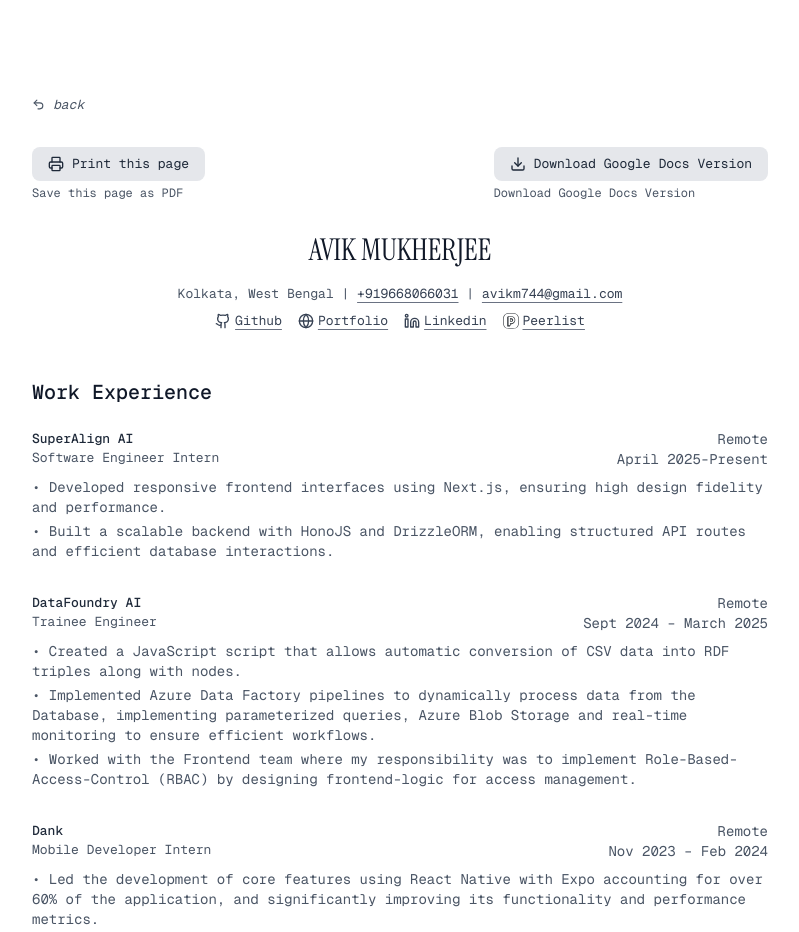
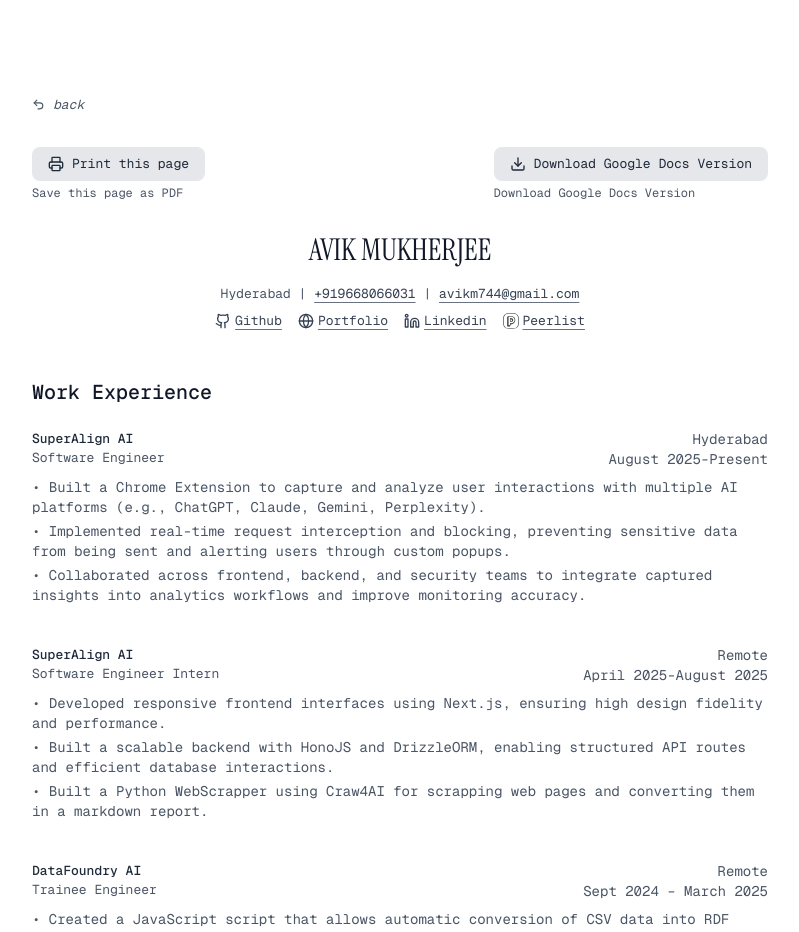
Before and after one commit to Avik-creator/avikmukherjee-portfolio-v2, a Next.js app: page /resume in a window 1280 px wide. Shown: the top 932 px of the page, without its empty margins (240-1039 px from the left). Built offline with nearby package versions, Linux system fonts and the light colour scheme.

Commit message:
Modify work experience and contact information
Updated location and job details in work experience section.

```diff
--- a/app/resume/page.tsx
+++ b/app/resume/page.tsx
@@ -174,7 +174,7 @@ export default function ResumePage() {
         <header className="text-center">
           <h1 className="text-3xl font-serif font-medium text-gray-900 dark:text-stone-100 mb-4">AVIK MUKHERJEE</h1>
           <div className="space-y-2 text-gray-600 dark:text-neutral-400">
-            <p>Kolkata, West Bengal | <Link href="tel:+919668066031" className="text-gray-700 dark:text-stone-300 underline decoration-gray-500 dark:decoration-stone-400 decoration-[0.5px] underline-offset-4 transition-colors hover:text-gray-900 dark:hover:text-stone-200">+919668066031</Link> | <Link href="mailto:avikm744@gmail.com" className="text-gray-700 dark:text-stone-300 underline decoration-gray-500 dark:decoration-stone-400 decoration-[0.5px] underline-offset-4 transition-colors hover:text-gray-900 dark:hover:text-stone-200">avikm744@gmail.com</Link></p>
+            <p>Hyderabad | <Link href="tel:+919668066031" className="text-gray-700 dark:text-stone-300 underline decoration-gray-500 dark:decoration-stone-400 decoration-[0.5px] underline-offset-4 transition-colors hover:text-gray-900 dark:hover:text-stone-200">+919668066031</Link> | <Link href="mailto:avikm744@gmail.com" className="text-gray-700 dark:text-stone-300 underline decoration-gray-500 dark:decoration-stone-400 decoration-[0.5px] underline-offset-4 transition-colors hover:text-gray-900 dark:hover:text-stone-200">avikm744@gmail.com</Link></p>
             <p>
               <div className="flex flex-wrap gap-4 justify-center">
                 <span>
@@ -210,7 +210,24 @@ export default function ResumePage() {
         <section>
           <h2 className="text-xl font-medium text-gray-900 dark:text-neutral-100 mb-6">Work Experience</h2>
 
-          <div className="space-y-8">
+          <div className="space-y-10">
+             <div className="space-y-2">
+              <div className="flex justify-between items-start">
+                <div>
+                  <h3 className="font-medium text-gray-800 dark:text-neutral-200">SuperAlign AI</h3>
+                  <p className="text-gray-600 dark:text-neutral-400">Software Engineer</p>
+                </div>
+                <div className="text-right text-gray-600 dark:text-neutral-500 text-sm">
+                  <p>Hyderabad</p>
+                  <p>August 2025-Present</p>
+                </div>
+              </div>
+              <div className="space-y-1 text-gray-600 dark:text-neutral-400 text-sm">
+                <p>• Built a Chrome Extension to capture and analyze user interactions with multiple AI platforms (e.g., ChatGPT, Claude, Gemini, Perplexity).</p>
+                <p>• Implemented real-time request interception and blocking, preventing sensitive data from being sent and alerting users through custom popups.</p>
+                <p>• Collaborated across frontend, backend, and security teams to integrate captured insights into analytics workflows and improve monitoring accuracy.</p>
+              </div>
+            </div>
             {/* SuperAlign AI */}
             <div className="space-y-2">
               <div className="flex justify-between items-start">
@@ -220,12 +237,13 @@ export default function ResumePage() {
                 </div>
                 <div className="text-right text-gray-600 dark:text-neutral-500 text-sm">
                   <p>Remote</p>
-                  <p>April 2025-Present</p>
+                  <p>April 2025-August 2025</p>
                 </div>
               </div>
               <div className="space-y-1 text-gray-600 dark:text-neutral-400 text-sm">
                 <p>• Developed responsive frontend interfaces using Next.js, ensuring high design fidelity and performance.</p>
                 <p>• Built a scalable backend with HonoJS and DrizzleORM, enabling structured API routes and efficient database interactions.</p>
+                <p>• Built a Python WebScrapper using Craw4AI for scrapping web pages and converting them in a markdown report.</p>
               </div>
             </div>
 
```
